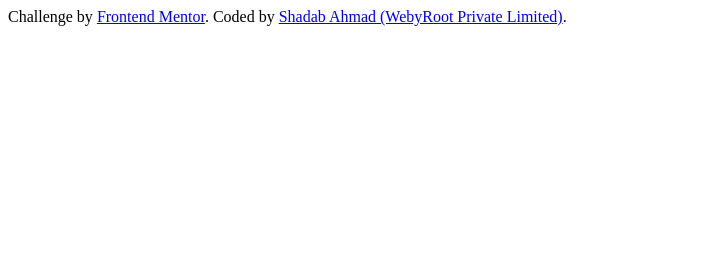
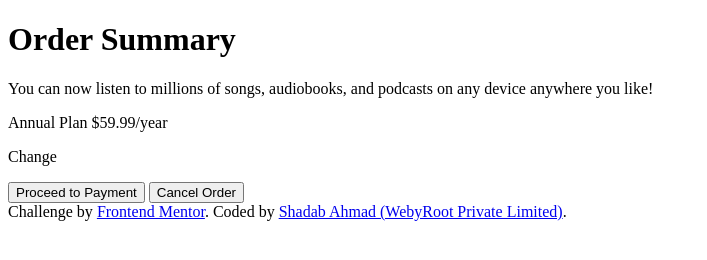
Before and after one commit to shadab-developer/Order-Summary, a plain HTML site: page index.html in a window 1280 px wide. Shown: the whole page, without its empty margins (0-707 px from the left). Drawn offline with Linux system fonts and the light colour scheme.

Commit message:
Update index.html

```diff
--- a/index.html
+++ b/index.html
@@ -15,7 +15,23 @@
     <title>Frontend Mentor | Order summary card</title>
   </head>
   <body>
-    <div class="container"></div>
+    <div class="container">
+      <h1>Order Summary</h1>
+
+      <p>
+        You can now listen to millions of songs, audiobooks, and podcasts on any
+        device anywhere you like!
+      </p>
+
+      <div>
+        <p>Annual Plan $59.99/year</p>
+        <p>Change</p>
+      </div>
+
+      <button>Proceed to Payment</button>
+
+      <button>Cancel Order</button>
+    </div>
 
     <div class="attribution">
       Challenge by
```
